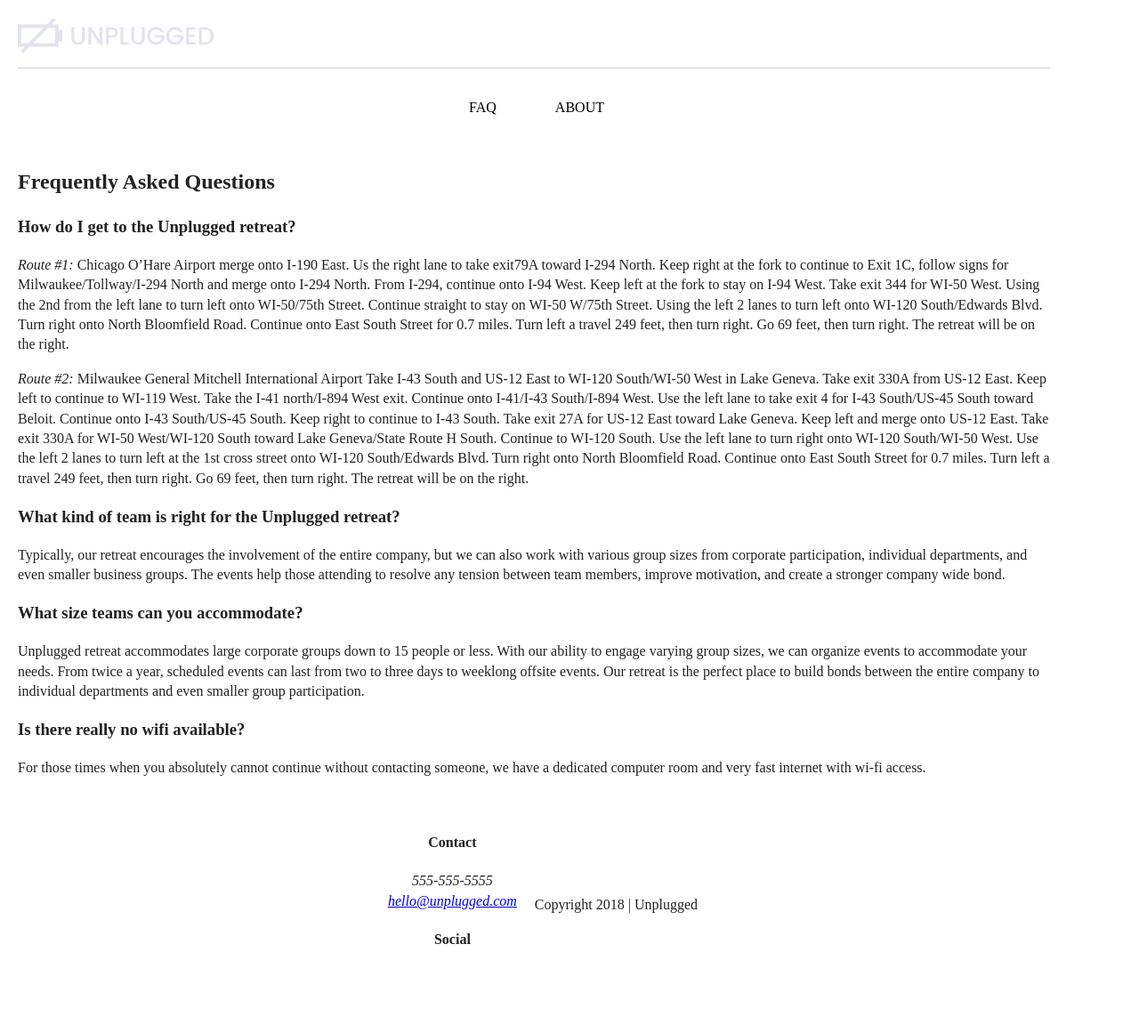
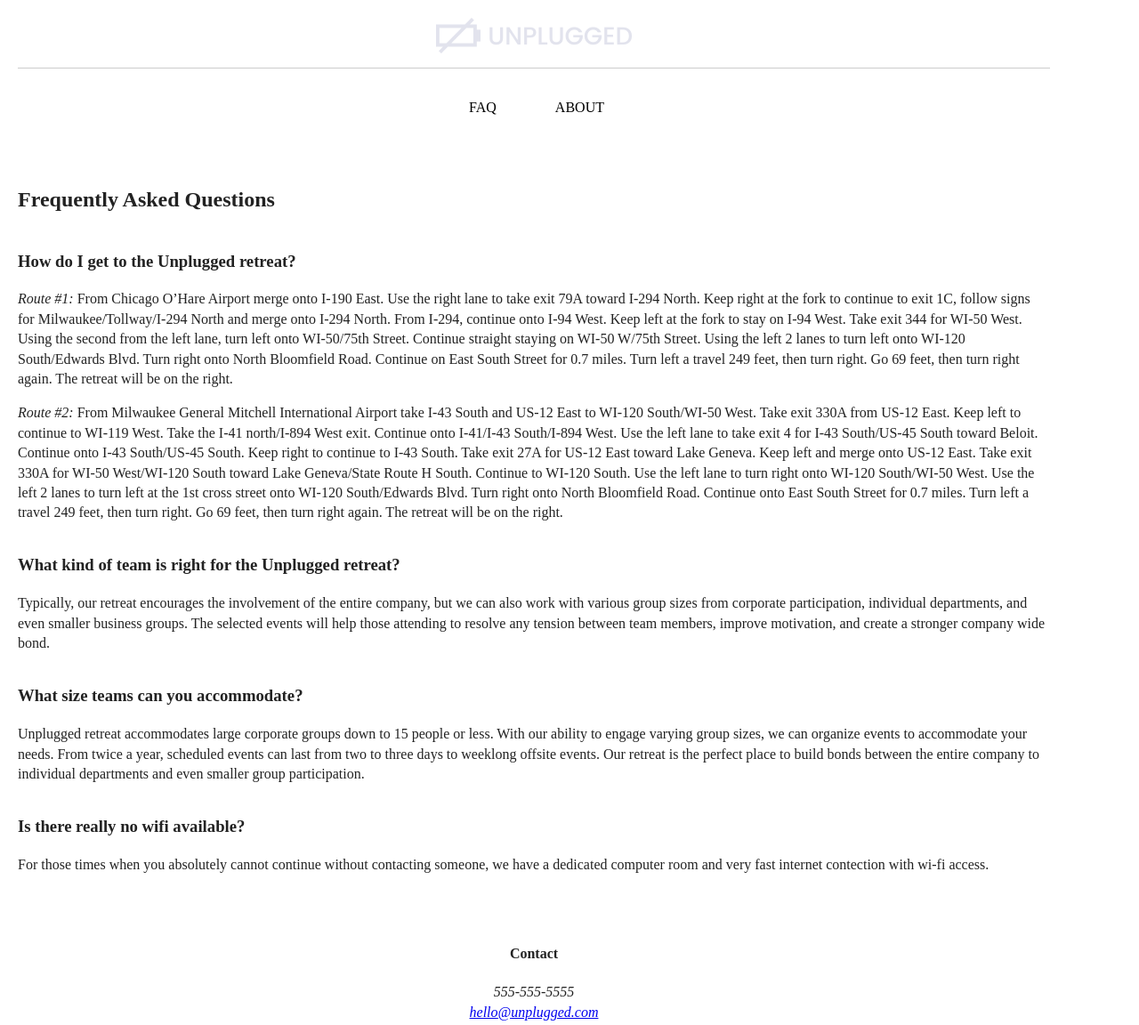
Before and after one commit to azlyn3designs/unplugged-retreat-project, a website: page faq/index.html in a window 1280 px wide. Shown: the top 1152 px of the page at 89% size. Drawn offline with Linux system fonts and the light colour scheme.

Commit message:
Adjusted some html section codes to work with flexbox css styling properties and refined html entities with numerical coding

```diff
--- a/faq/index.html
+++ b/faq/index.html
@@ -34,7 +34,11 @@
         <!-- HEADER -->
         <header>
             <div class="content-wrapper">
-                <a href="../index.html"><img src="../img/logo.png" alt="Unplugged Logo" /></a>
+
+                <!-- COMPANY LOGO -->
+                <div class="logo">
+                    <a href="../index.html"><img src="../img/logo.png" alt="Unplugged Logo" /></a>
+                </div>
 
                 <div class="header-divider">
                     <hr>
@@ -47,47 +51,47 @@
                         <li><a href="../about/index.html">About</a></li>
                     </ul>
                 </nav>
-            </div>
-        </header>
+            </div> <!-- HEADER CONTENT-WRAPPER ENDS -->
+        </header> <!-- HEADER SECTION ENDS -->
 
 
         <!-- MAIN AREA -->
-        <main class="content-wrapper">
-            <section class="questions-answers">
+        <main class="faq">
 
-                <div class="qa">
+            <section class="faq-responses">
+                <div class="content-wrapper">
 
                     <h2>Frequently Asked Questions</h2>
 
-                    <article>
+                    <article class="faq-content">
                         <h3>How do I get to the Unplugged retreat?</h3>
 
-                        <p><em>Route &#35;1:</em> Chicago O’Hare Airport merge onto I-190 East. Us the right lane to take exit79A toward I-294 North. Keep right at the fork to continue to Exit 1C, follow signs for Milwaukee/Tollway/I-294 North and merge onto I-294 North. From I-294, continue onto I-94 West. Keep left at the fork to stay on I-94 West. Take exit 344 for WI-50 West. Using the 2nd from the left lane to turn left onto WI-50/75th Street. Continue straight to stay on WI-50 W/75th Street. Using the left 2 lanes to turn left onto WI-120 South/Edwards Blvd. Turn right onto North Bloomfield Road. Continue onto East South Street for 0.7 miles. Turn left a travel 249 feet, then turn right. Go 69 feet, then turn right. The retreat will be on the right.</p>
+                        <p><em>Route &#35;1:</em> From Chicago O’Hare Airport merge onto I-190 East. Use the right lane to take exit 79A toward I-294 North. Keep right at the fork to continue to exit 1C, follow signs for Milwaukee/Tollway/I-294 North and merge onto I-294 North. From I-294, continue onto I-94 West. Keep left at the fork to stay on I-94 West. Take exit 344 for WI-50 West. Using the second from the left lane, turn left onto WI-50/75th Street. Continue straight staying on WI-50 W/75th Street. Using the left 2 lanes to turn left onto WI-120 South/Edwards Blvd. Turn right onto North Bloomfield Road. Continue on East South Street for 0.7 miles. Turn left a travel 249 feet, then turn right. Go 69 feet, then turn right again. The retreat will be on the right.</p>
 
-                        <p><em>Route &#35;2:</em> Milwaukee General Mitchell International Airport Take I-43 South and US-12 East to WI-120 South/WI-50 West in Lake Geneva. Take exit 330A from US-12 East. Keep left to continue to WI-119 West. Take the I-41 north/I-894 West exit. Continue onto I-41/I-43 South/I-894 West. Use the left lane to take exit 4 for I-43 South/US-45 South toward Beloit. Continue onto I-43 South/US-45 South. Keep right to continue to I-43 South. Take exit 27A for US-12 East toward Lake Geneva. Keep left and merge onto US-12 East. Take exit 330A for WI-50 West/WI-120 South toward Lake Geneva/State Route H South. Continue to WI-120 South. Use the left lane to turn right onto WI-120 South/WI-50 West. Use the left 2 lanes to turn left at the 1st cross street onto WI-120 South/Edwards Blvd. Turn right onto North Bloomfield Road. Continue onto East South Street for 0.7 miles. Turn left a travel 249 feet, then turn right. Go 69 feet, then turn right. The retreat will be on the right.</p>
+                        <p><em>Route &#35;2:</em> From Milwaukee General Mitchell International Airport take I-43 South and US-12 East to WI-120 South/WI-50 West. Take exit 330A from US-12 East. Keep left to continue to WI-119 West. Take the I-41 north/I-894 West exit. Continue onto I-41/I-43 South/I-894 West. Use the left lane to take exit 4 for I-43 South/US-45 South toward Beloit. Continue onto I-43 South/US-45 South. Keep right to continue to I-43 South. Take exit 27A for US-12 East toward Lake Geneva. Keep left and merge onto US-12 East. Take exit 330A for WI-50 West/WI-120 South toward Lake Geneva/State Route H South. Continue to WI-120 South. Use the left lane to turn right onto WI-120 South/WI-50 West. Use the left 2 lanes to turn left at the 1st cross street onto WI-120 South/Edwards Blvd. Turn right onto North Bloomfield Road. Continue onto East South Street for 0.7 miles. Turn left a travel 249 feet, then turn right. Go 69 feet, then turn right again. The retreat will be on the right.</p>
                     </article>
 
-                    <article>
+                    <article class="faq-content">
                         <h3>What kind of team is right for the Unplugged retreat?</h3>
 
-                        <p>Typically, our retreat encourages the involvement of the entire company, but we can also work with various group sizes from corporate participation, individual departments, and even smaller business groups. The events help those attending to resolve any tension between team members, improve motivation, and create a stronger company wide bond.</p>
+                        <p>Typically, our retreat encourages the involvement of the entire company, but we can also work with various group sizes from corporate participation, individual departments, and even smaller business groups. The selected events will help those attending to resolve any tension between team members, improve motivation, and create a stronger company wide bond.</p>
                     </article>
 
-                    <article>
+                    <article class="faq-content">
                         <h3>What size teams can you accommodate?</h3>
 
                         <p>Unplugged retreat accommodates large corporate groups down to 15 people or less. With our ability to engage varying group sizes, we can organize events to accommodate your needs. From twice a year, scheduled events can last from two to three days to weeklong offsite events. Our retreat is the perfect place to build bonds between the entire company to individual departments and even smaller group participation.</p>
                     </article>
 
-                    <article>
+                    <article class="faq-content">
                         <h3>Is there really no wifi available?</h3>
 
-                        <p>For those times when you absolutely cannot continue without contacting someone, we have a dedicated computer room and very fast internet with wi-fi access.</p>
+                        <p>For those times when you absolutely cannot continue without contacting someone, we have a dedicated computer room and very fast internet contection with wi-fi access.</p>
                     </article>
-                </div>
+                </div> <!-- MAIN CONTENT-WRAPPER ENDS -->
 
-            </section>
-        </main>
+            </section> <!-- FAQ-RESPONSES SECTION ENDS -->
+        </main> <!-- MAIN FAQ ENDS -->
 
 
         <!-- FOOTER -->
@@ -117,15 +121,15 @@
                         </div>
                     </div>
 
-                </div>
-            </div>
+                    <!-- COPYRIGHTS -->
+                    <div class="copyright">
+                        <p>Copyright 2018 | Unplugged</p>
+                    </div>
 
-            <!-- COPYRIGHTS -->
-            <div class="copyright">
-                <p>Copyright 2018 | Unplugged</p>
-            </div>
+                </div> <!-- FOOTER-CONTENT ENDS -->
 
-        </footer>
+            </div> <!-- FOOTER CONTENT-WRAPPER ENDS -->
+        </footer> <!-- FOOTER SECTION ENDS -->
 
 
 
```
Also changed, not shown: about/index.html (+22 -19 lines), index.html (+33 -31 lines).
